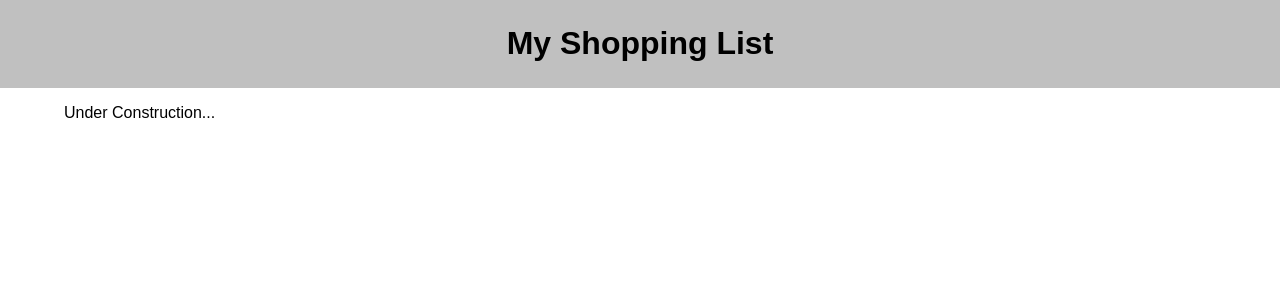
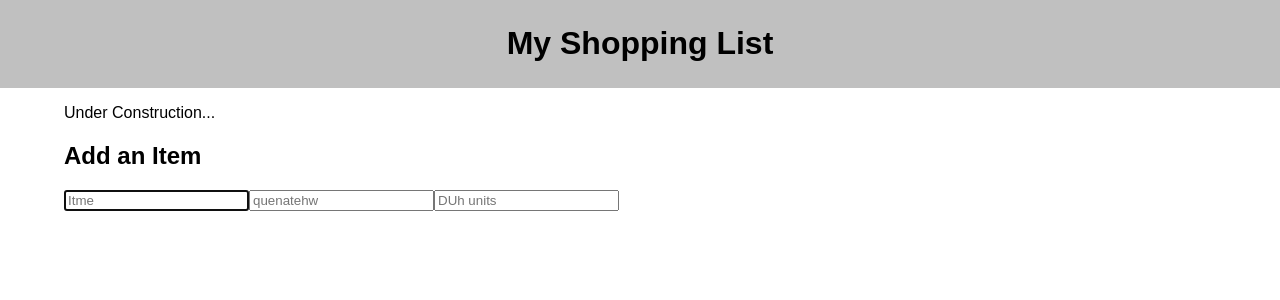
Before and after one commit to Joshkmanj/group-fs-react-shopping-list, a React (Create React App) app: page / in a window 1280 px wide. Shown: the top 300 px of the page. Built offline with nearby package versions, Linux system fonts and the light colour scheme.

Commit message:
am I able to commit?

```diff
--- a/src/components/App/App.jsx
+++ b/src/components/App/App.jsx
@@ -1,5 +1,5 @@
 import React from 'react';
-
+import GroceryForm from '../GroceryForm/GroceryForm.jsx';
 import Header from '../Header/Header.jsx'
 import './App.css';
 
@@ -10,6 +10,7 @@ function App() {
             <Header />
             <main>
                 <p>Under Construction...</p>
+                <GroceryForm />
             </main>
         </div>
     );
--- /dev/null
+++ b/src/components/GroceryForm/GroceryForm.jsx
@@ -0,0 +1,20 @@
+function GroceryForm(params) {
+    return (
+        <>
+             <form >
+                <h2>Add an Item</h2>
+                <input autoFocus onChange={(event) => setItem(event.target.value)}
+                    // value={student.github_name}
+                    placeholder="Itme" />
+                <input onChange={(event) => setQuantity(event.target.value)}
+                    // value={student.github_name}
+                    placeholder="quenatehw" />
+                <input onChange={(event) => setUnit(event.target.value)}
+                    // value={student.github_name}
+                    placeholder="DUh units" />
+            </form>
+        </>
+    )
+}
+
+export default GroceryForm
```
